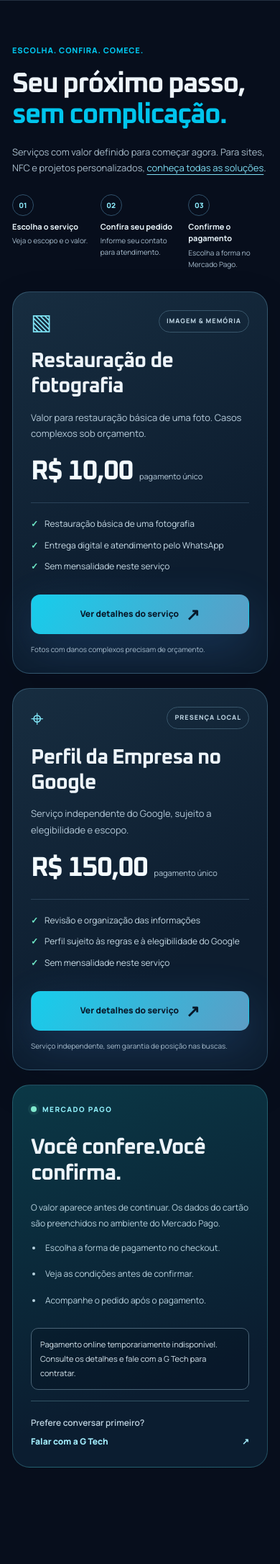
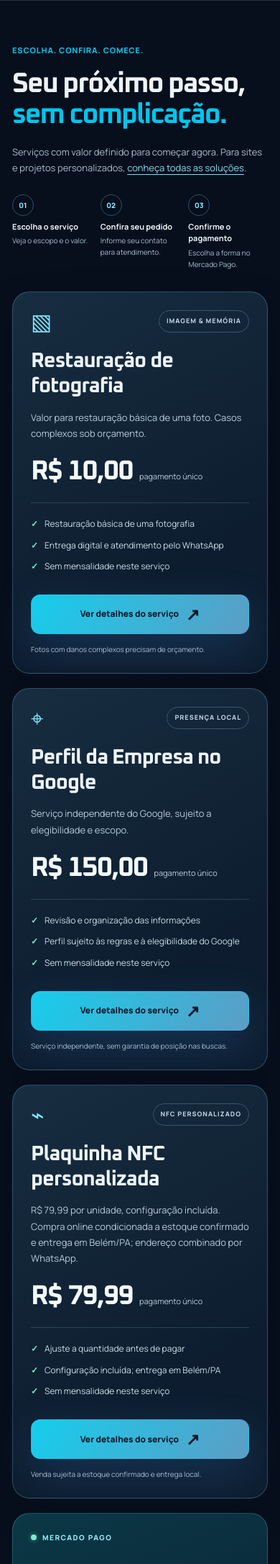
Before and after one commit to Gerrard013/gtech-ultra-final, a Flask app: page / in a window 390 px wide. Shown: the part 1325-3498 px from the top of the page at 72% size. Run offline with Flask 3, Linux system fonts and the light colour scheme; some libraries are stand-ins or nearby versions.

Commit message:
feat(nfc): responsive quantity selector, total preview, delivery terms and tests

```diff
--- a/templates/index.html
+++ b/templates/index.html
@@ -100,7 +100,7 @@
     <section id="comprar" class="section wrap shop-section" aria-labelledby="shop-title">
       <div class="section-head reveal">
         <div><span class="eyebrow">ESCOLHA. CONFIRA. COMECE.</span><h2 id="shop-title">Seu próximo passo,<br><em>sem complicação.</em></h2></div>
-        <p>Serviços com valor definido para começar agora. Para sites, NFC e projetos personalizados, <a class="shop-inline-link" href="#solucoes">conheça todas as soluções</a>.</p>
+        <p>Serviços com valor definido para começar agora. Para sites e projetos personalizados, <a class="shop-inline-link" href="#solucoes">conheça todas as soluções</a>.</p>
       </div>
       <ol class="purchase-path" aria-label="Etapas da compra">
         <li><span>01</span><div><strong>Escolha o serviço</strong><small>Veja o escopo e o valor.</small></div></li>
@@ -109,19 +109,19 @@
       </ol>
       <div class="shop-layout">
         <div class="offer-grid">
-          {% for sku in ['foto', 'google'] %}{% set offer = checkout_offers[sku] %}
+          {% for sku in ['foto', 'google', 'nfc'] %}{% set offer = checkout_offers[sku] %}
           <article class="offer-card reveal" id="oferta-{{ sku }}">
-            <div class="offer-heading"><span class="offer-symbol" aria-hidden="true">{{ '▧' if sku == 'foto' else '⌖' }}</span><span class="offer-tag">{{ 'IMAGEM & MEMÓRIA' if sku == 'foto' else 'PRESENÇA LOCAL' }}</span></div>
+            <div class="offer-heading"><span class="offer-symbol" aria-hidden="true">{{ '▧' if sku == 'foto' else ('⌖' if sku == 'google' else '⌁') }}</span><span class="offer-tag">{{ 'IMAGEM & MEMÓRIA' if sku == 'foto' else ('PRESENÇA LOCAL' if sku == 'google' else 'NFC PERSONALIZADO') }}</span></div>
             <h3>{{ offer.title }}</h3>
             <p class="offer-description">{{ offer.description }}</p>
             <div class="offer-price"><strong>R$ {{ '%.2f'|format(offer.cents / 100)|replace('.', ',') }}</strong><span>pagamento único</span></div>
             <ul class="offer-includes">
-              <li>{{ 'Restauração básica de uma fotografia' if sku == 'foto' else 'Revisão e organização das informações' }}</li>
-              <li>{{ 'Entrega digital e atendimento pelo WhatsApp' if sku == 'foto' else 'Perfil sujeito às regras e à elegibilidade do Google' }}</li>
+              <li>{{ 'Restauração básica de uma fotografia' if sku == 'foto' else ('Revisão e organização das informações' if sku == 'google' else 'Ajuste a quantidade antes de pagar') }}</li>
+              <li>{{ 'Entrega digital e atendimento pelo WhatsApp' if sku == 'foto' else ('Perfil sujeito às regras e à elegibilidade do Google' if sku == 'google' else 'Configuração incluída; entrega em Belém/PA') }}</li>
               <li>Sem mensalidade neste serviço</li>
             </ul>
-            <a class="btn btn-solid offer-cta" href="{{ url_for('checkout_product',sku=sku) }}">{% if checkout_enabled and not drive_preview_enabled %}Continuar para pagamento{% elif drive_preview_enabled %}Visualizar compra{% else %}Ver detalhes do serviço{% endif %} <span aria-hidden="true">↗</span></a>
-            <small class="offer-footnote">{{ 'Fotos com danos complexos precisam de orçamento.' if sku == 'foto' else 'Serviço independente, sem garantia de posição nas buscas.' }}</small>
+            <a class="btn btn-solid offer-cta" href="{{ url_for('checkout_product',sku=sku) }}">{% if checkout_enabled and not drive_preview_enabled and (sku != 'nfc' or nfc_checkout_enabled) %}Continuar para pagamento{% elif drive_preview_enabled %}Visualizar compra{% else %}Ver detalhes do serviço{% endif %} <span aria-hidden="true">↗</span></a>
+            <small class="offer-footnote">{{ 'Fotos com danos complexos precisam de orçamento.' if sku == 'foto' else ('Serviço independente, sem garantia de posição nas buscas.' if sku == 'google' else 'Venda sujeita a estoque confirmado e entrega local.') }}</small>
           </article>
           {% endfor %}
         </div>
@@ -146,11 +146,11 @@
         <article class="service-card reveal">
           <div class="service-top"><span class="service-n">{{ '%02d'|format(loop.index) }}</span><span class="service-symbol" aria-hidden="true">{{ service.symbol }}</span></div>
           <div class="service-info"><span class="service-category">{{ service.category }}</span><h3>{{ service.title }}</h3><p>{{ service.description }}</p></div>
-          <div class="service-foot"><span class="service-price">{{ service.price }}</span><span class="service-actions">{% if service.checkout_sku %}<a class="service-link service-buy" href="{{ url_for('checkout_product',sku=service.checkout_sku) }}" aria-label="Ver pedido de {{ service.title }}">{% if checkout_enabled and not drive_preview_enabled %}Pagar online{% else %}Ver detalhes{% endif %} <span aria-hidden="true">↗</span></a>{% else %}<a href="#contato" class="service-link" data-product="{{ service.form_value }}" aria-label="Pedir orçamento para {{ service.title }}">Orçamento <span aria-hidden="true">↗</span></a>{% endif %}</span></div>
+          <div class="service-foot"><span class="service-price">{{ service.price }}</span><span class="service-actions">{% if service.checkout_sku %}<a class="service-link service-buy" href="{{ url_for('checkout_product',sku=service.checkout_sku) }}" aria-label="Ver pedido de {{ service.title }}">{% if checkout_enabled and not drive_preview_enabled and (service.id != 'nfc' or nfc_checkout_enabled) %}Pagar online{% else %}Ver detalhes{% endif %} <span aria-hidden="true">↗</span></a>{% else %}<a href="#contato" class="service-link" data-product="{{ service.form_value }}" aria-label="Pedir orçamento para {{ service.title }}">Orçamento <span aria-hidden="true">↗</span></a>{% endif %}</span></div>
         </article>
         {% endfor %}
       </div>
-      <p class="service-disclaimer">* Preços e escopos sujeitos à confirmação. Sites: manutenção de R$ 149,99/mês contratada separadamente. O serviço de perfil empresarial é independente do Google, sem garantia de classificação ou aprovação.</p>
+      <p class="service-disclaimer">* NFC: compra direta sujeita a estoque confirmado, quantidade e entrega em Belém/PA. Preços e escopos sujeitos à confirmação. Sites: manutenção de R$ 149,99/mês contratada separadamente. O serviço de perfil empresarial é independente do Google, sem garantia de classificação ou aprovação.</p>
     </section>
 
     <section id="experiencia" class="spotlight" aria-label="Experiência G Tech">
```
